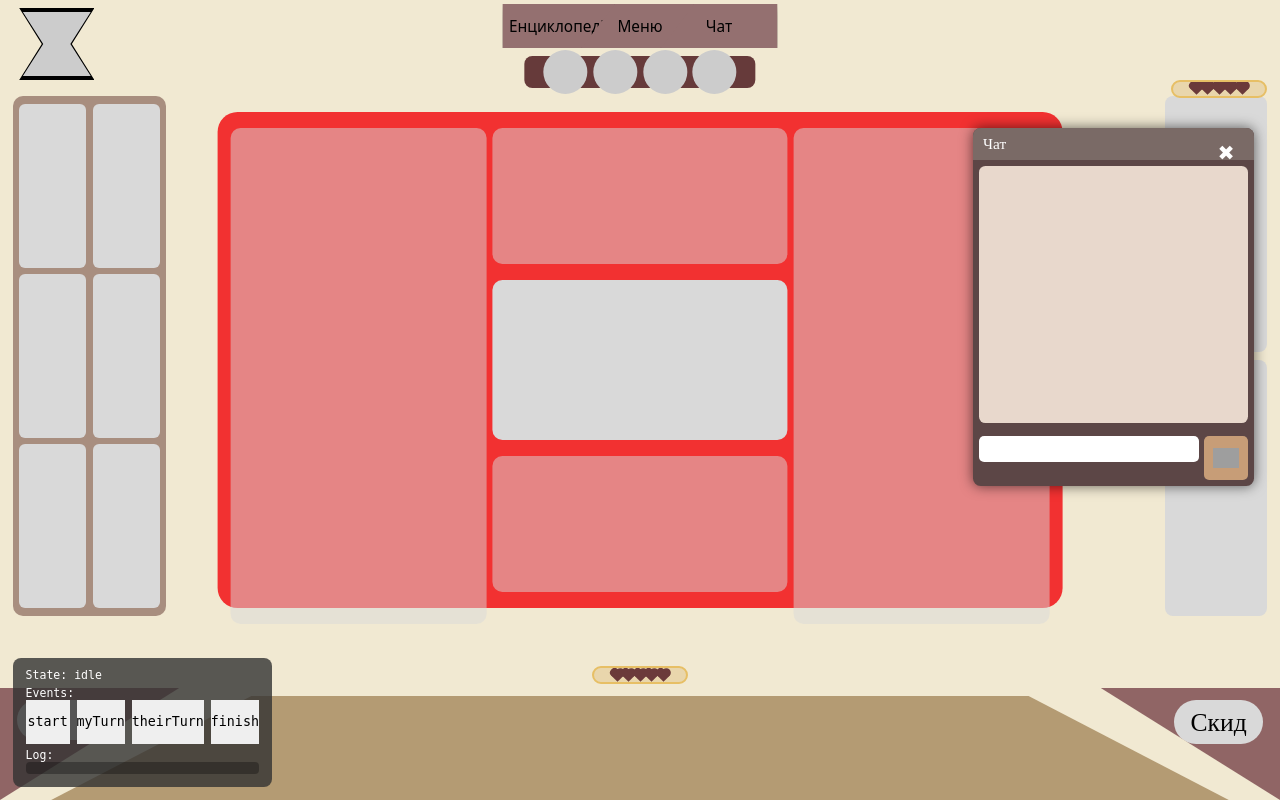
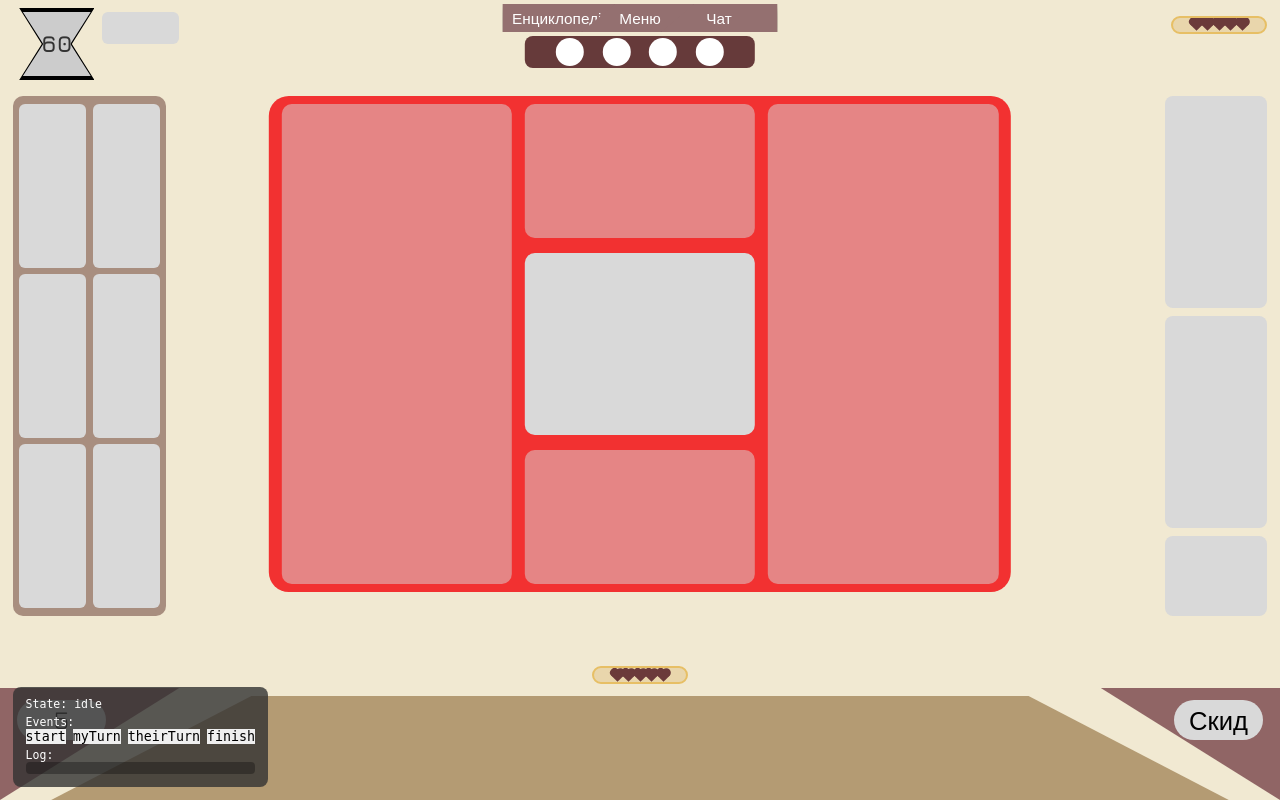
Before and after one commit to wowbruhwow/1, a Flask app: page /playable-window in a window 1280 px wide. Run offline with Flask 3, Linux system fonts and the light colour scheme; some web fonts are replaced; grey boxes are pictures that could not be loaded.

Commit message:
Fix playable-window UI to match design reference
Co-authored-by: wowbruhwow <151563881+wowbruhwow@users.noreply.github.com>

```diff
--- a/app/static/css/playable-window.css
+++ b/app/static/css/playable-window.css
@@ -15,7 +15,6 @@
 *, *::before, *::after {
   box-sizing: border-box;
 }
-
 
 nav, footer, header, aside {
   display: block;
@@ -95,7 +94,10 @@ body.body[data-page="play"] {
     overflow: hidden;
 }
 
-.hourglass_border {
+/* ============================================================
+   ТАЙМЕР (ПІСОЧНИЙ ГОДИННИК)
+============================================================ */
+.hourglass-container {
     position: absolute;
     top: 1vh;
     left: 1.5vw;
@@ -108,6 +110,7 @@ body.body[data-page="play"] {
     clip-path: polygon(0 0, 100% 0, 70% 50%, 100% 100%, 0 100%, 30% 50%);
     overflow: hidden;
     margin: 0;
+    z-index: 100;
 }
 
 .hourglass {
@@ -116,26 +119,45 @@ body.body[data-page="play"] {
     background: #ccc;
     clip-path: polygon(0 0, 100% 0, 70% 50%, 100% 100%, 0 100%, 30% 50%);
     overflow: hidden;
+    display: flex;
+    justify-content: center;
+    align-items: center;
 }
 
-.PlayersAndButtonsMenu {
+#timer-seconds {
+    font-family: "Jura", sans-serif;
+    font-size: clamp(16px, 1.8vw, 28px);
+    font-weight: bold;
+    color: #333;
+}
+
+/* ============================================================
+   КНОПКА ВЗАЄМОДІЇ
+============================================================ */
+.interaction-box {
+    position: absolute;
+    top: 1.5vh;
+    left: 8vw;
+    width: 6vw;
+    height: 4vh;
+    background-color: #D9D9D9;
+    border-radius: 6px;
+    z-index: 100;
+}
+
+/* ============================================================
+   КНОПКИ МЕНЮ (ТРАПЕЦІЄПОДІБНІ)
+============================================================ */
+.top-buttons {
     position: absolute;
     top: 0.5vh;
     left: 50%;
     transform: translateX(-50%);
-  width: auto;
-  display: flex;
-  flex-direction: column;
-  align-items: center;
-  gap: 1vh;
-  z-index: 1000;
-}
-
-.buttons {
     display: flex;
     gap: 0;
     align-items: center;
     justify-content: center;
+    z-index: 1000;
 }
 
 .CardsFAQ {
@@ -148,6 +170,8 @@ body.body[data-page="play"] {
     cursor: pointer;
     box-shadow: 0 4px 10px rgba(0, 0, 0, 0.5);
     font-size: clamp(12px, 1.2vw, 18px);
+    font-family: "Jura", sans-serif;
+    color: #fff;
     clip-path: polygon(0% 0%, 100% 0%, 71.42% 100%, 0% 100%);
 }
 
@@ -159,6 +183,8 @@ body.body[data-page="play"] {
     cursor: pointer;
     box-shadow: 0 4px 10px rgba(0, 0, 0, 0.5);
     font-size: clamp(12px, 1.2vw, 18px);
+    font-family: "Jura", sans-serif;
+    color: #fff;
     clip-path: polygon(28.57% 0%, 100% 0%, 71.42% 100%, 0% 100%);
 }
 
@@ -172,31 +198,47 @@ body.body[data-page="play"] {
     cursor: pointer;
     box-shadow: 0 4px 10px rgba(0, 0, 0, 0.5);
     font-size: clamp(12px, 1.2vw, 18px);
+    font-family: "Jura", sans-serif;
+    color: #fff;
     clip-path: polygon(0% 100%, 28.57% 0%, 100% 0%, 100% 100%);
 }
 
+.CardsFAQ:hover,
+.GameMenu:hover,
+.GameChat:hover {
+    background-color: #7d5d5d;
+}
+
+/* ============================================================
+   ПАНЕЛЬ ГРАВЦІВ
+============================================================ */
 .Players {
+    position: absolute;
+    top: 4.5vh;
+    left: 50%;
+    transform: translateX(-50%);
     width: 18vw;
     height: 4vh;
     background-color: #663A3A;
-    margin-top: 0;
     border-radius: 8px;
     display: flex;
     justify-content: space-evenly;
     align-items: center;
     padding: 0.5vh 1vw;
+    z-index: 1000;
 }
 
 .PlayerME,
 .Player_1,
 .Player_2,
 .Player_3 {
-    width: 2vw;
-    height: 2vw;
-    max-width: 3vh;
-    max-height: 3vh;
+    width: 2.5vw;
+    height: 2.5vw;
+    max-width: 3.5vh;
+    max-height: 3.5vh;
     border-radius: 50%;
-    background-color: #ccc;
+    background-color: #fff;
+    border: none;
     transition: transform 0.2s;
 }
 
@@ -207,9 +249,12 @@ body.body[data-page="play"] {
     transform: scale(1.05);
 }
 
+/* ============================================================
+   ХП ВОРОГА
+============================================================ */
 .EnemyHealth {
     position: absolute;
-    top: 10vh;
+    top: 2vh;
     right: 1vw;
     width: 7.5vw;
     height: 2.2vh;
@@ -225,7 +270,9 @@ body.body[data-page="play"] {
     overflow: hidden;
 }
 
-/* ===== ЛІВА БІЧНА ПАНЕЛЬ: ЛОКАЦІЇ (сітка 2x3) ===== */
+/* ============================================================
+   ЛІВА ПАНЕЛЬ ЛОКАЦІЙ (сітка 2x3)
+============================================================ */
 .ActiveLocations {
     position: absolute;
     top: 12vh;
@@ -239,23 +286,69 @@ body.body[data-page="play"] {
     grid-template-rows: repeat(3, 1fr);
     gap: 0.8vh;
     padding: 1vh 0.5vw;
+    z-index: 100;
 }
 
-/* Слоти для карт локацій */
-.ActiveLocations .Position_0,
-.ActiveLocations .Position_1,
-.ActiveLocations .Position_2,
-.ActiveLocations .Position_3,
-.ActiveLocations .Position_4,
-.ActiveLocations .Position_5 {
+.location-slot {
     background-color: #D9D9D9;
     border-radius: 6px;
     width: 100%;
     height: 100%;
 }
 
-/* ===== ПРАВА БІЧНА ПАНЕЛЬ: КАРТИ В РУЦІ + PREVIEW ===== */
-.MyAndEnemyPoints {
+/* ============================================================
+   ЦЕНТРАЛЬНЕ ІГРОВЕ ПОЛЕ
+============================================================ */
+.board {
+    position: absolute;
+    top: 12vh;
+    left: 50%;
+    transform: translateX(-50%);
+    width: 58vw;
+    height: 62vh;
+    background-color: #F23131;
+    border-radius: 20px;
+    display: flex;
+    justify-content: space-between;
+    padding: 1vh 1vw;
+    z-index: 50;
+}
+
+.board-left,
+.board-right {
+    width: 18vw;
+    height: 100%;
+    background-color: rgba(217, 217, 217, 0.5);
+    border-radius: 10px;
+}
+
+.board-center {
+    width: 18vw;
+    height: 100%;
+    display: flex;
+    flex-direction: column;
+    justify-content: space-between;
+}
+
+.board-top-zone,
+.board-bottom-zone {
+    width: 100%;
+    height: 28%;
+    background-color: rgba(217, 217, 217, 0.5);
+    border-radius: 10px;
+}
+
+.board-middle-zone {
+    width: 100%;
+    height: 38%;
+    background-color: #D9D9D9;
+    border-radius: 10px;
+}
+
+/* ============================================================
+   ПРАВА ПАНЕЛЬ
+============================================================ */
+.right-panel {
     position: absolute;
     top: 12vh;
     right: 1vw;
@@ -264,86 +357,24 @@ body.body[data-page="play"] {
     display: flex;
     flex-direction: column;
     gap: 1vh;
+    z-index: 100;
 }
 
-.MyPoints,
-.EnemyPoints {
+.right-slot {
     flex: 1;
     background-color: #D9D9D9;
     border-radius: 8px;
 }
 
-/* ===== ЦЕНТРАЛЬНА ІГРОВА ДОШКА ===== */
-.board {
-    position: absolute;
-    top: 14vh;
-    left: 50%;
-    transform: translateX(-50%);
-    width: 66vw;
-    height: 62vh;
-    background-color: #F23131;
-    border-radius: 20px;
+.right-slot-small {
+    height: 10vh;
+    background-color: #D9D9D9;
+    border-radius: 8px;
 }
 
-/* Ліва світла дошка */
-.MyLightSideBoard {
-    position: absolute;
-    top: 2vh;
-    left: 1vw;
-    width: 20vw;
-    height: 62vh;
-    background-color: #D9D9D980;
-    border-radius: 10px;
-}
-
-/* Права світла дошка */
-.EnemyLightSideBoard {
-    position: absolute;
-    top: 2vh;
-    right: 1vw;
-    width: 20vw;
-    height: 62vh;
-    background-color: #D9D9D980;
-    border-radius: 10px;
-}
-
-/* Верхня дарксайд дошка */
-.MyDarkSideBoard {
-    position: absolute;
-    top: 2vh;
-    left: 50%;
-    transform: translateX(-50%);
-    width: 23vw;
-    height: 17vh;
-    background-color: #D9D9D980;
-    border-radius: 10px;
-}
-
-/* Нижня дарксайд дошка */
-.EnemyDarkSideBoard {
-    position: absolute;
-    bottom: 2vh;
-    left: 50%;
-    transform: translateX(-50%);
-    width: 23vw;
-    height: 17vh;
-    background-color: #D9D9D980;
-    border-radius: 10px;
-}
-
-/* Центральна дошка для спеціальних карт */
-.SpecialCardsBoard {
-    position: absolute;
-    top: 50%;
-    left: 50%;
-    transform: translate(-50%, -50%);
-    width: 23vw;
-    height: 20vh;
-    background-color: #D9D9D9;
-    border-radius: 10px;
-}
-
-/* ===== НИЖНЯ ПАНЕЛЬ: ХОДИ ===== */
+/* ============================================================
+   НИЖНІЙ ЛІВИЙ ТРИКУТНИК (ХОДИ)
+============================================================ */
 .Moves {
     position: absolute;
     left: 0;
@@ -353,6 +384,7 @@ body.body[data-page="play"] {
     background-color: #906565;
     clip-path: polygon(0% 0%, 100% 0%, 0% 100%);
     filter: drop-shadow(0 -2px 0 black) drop-shadow(-2px 0 0 black);
+    z-index: 2000;
 }
 
 .Moves p {
@@ -364,13 +396,15 @@ body.body[data-page="play"] {
     top: 1.5vh;
     left: 1.3vw;
     font-size: clamp(18px, 2vw, 32px);
-    font-family: "Jura";
+    font-family: "Jura", sans-serif;
     display: flex;
     justify-content: center;
     align-items: center;
 }
 
-/* ===== ЗДОРОВ'Я ГРАВЦЯ ===== */
+/* ============================================================
+   ХП ГРАВЦЯ
+============================================================ */
 .MyHealth {
     position: absolute;
     left: 50%;
@@ -390,19 +424,9 @@ body.body[data-page="play"] {
     overflow: hidden;
 }
 
-/* ===== РУКА ГРАВЦЯ (НИЖНЯ ТРАПЕЦІЯ) ===== */
-.Hand {
-    position: absolute;
-    left: 4vw;
-    bottom: 0;
-    width: 92vw;
-    height: 13vh;
-    background-color: #B49B73;
-    clip-path: polygon(0% 100%, 17% 0%, 83% 0%, 100% 100%);
-    filter: drop-shadow(0 -3px 0 black);
-}
-
-/* ===== СКИД (ПРАВА НИЖНЯ ПАНЕЛЬ) ===== */
+/* ============================================================
+   НИЖНІЙ ПРАВИЙ ТРИКУТНИК (СКИД)
+============================================================ */
 .Drops {
     position: absolute;
     right: 0;
@@ -427,16 +451,31 @@ body.body[data-page="play"] {
     top: 1.5vh;
     right: 1.3vw;
     font-size: clamp(18px, 2vw, 32px);
-    font-family: "Jura";
+    font-family: "Jura", sans-serif;
     display: flex;
     justify-content: center;
     align-items: center;
     transition: transform 0.2s;
 }
 
-.OpenDrops:hover{
+.OpenDrops:hover {
     background-color: #aeadad;
     transform: translateY(-3px);
+}
+
+/* ============================================================
+   НИЖНЯ ТРАПЕЦІЯ (РУКА ГРАВЦЯ)
+============================================================ */
+.Hand {
+    position: absolute;
+    left: 4vw;
+    bottom: 0;
+    width: 92vw;
+    height: 13vh;
+    background-color: #B49B73;
+    clip-path: polygon(0% 100%, 17% 0%, 83% 0%, 100% 100%);
+    filter: drop-shadow(0 -3px 0 black);
+    z-index: 1000;
 }
 
 /* ============================================================
@@ -611,11 +650,15 @@ body.body[data-page="play"] {
     background: #5C4646;
     border-radius: 0.6vw;
     box-shadow: 0 0 1vw rgba(0,0,0,0.6);
-    display: flex;
+    display: none;
     flex-direction: column;
     z-index: 99999;
 
     pointer-events: auto; /* чат взаємодіє */
+}
+
+.game-chat-window:not([hidden]) {
+    display: flex;
 }
 
 .game-chat-header {
--- a/app/templates/playable-window.html
+++ b/app/templates/playable-window.html
@@ -5,30 +5,37 @@
     <meta charset="UTF-8" />
     <meta name="viewport" content="width=device-width, initial-scale=1.0" />
     <title>Вікно гри — City Legends</title>
-        <link rel="stylesheet" href="{{ url_for('static', filename='css/style.css') }}" />
-        <link rel="stylesheet" href="{{ url_for('static', filename='css/playable-window.css') }}">
+    <link rel="stylesheet" href="{{ url_for('static', filename='css/playable-window.css') }}" />
 </head>
 <body class="body" data-page="play">
     <div class="game-layout">
-        <div class="hourglass_border">
-            <div class="hourglass"></div>
+        <!-- ВЕРХНЯ ЧАСТИНА -->
+        <!-- Таймер (пісочний годинник) -->
+        <div class="hourglass-container">
+            <div class="hourglass">
+                <span id="timer-seconds">60</span>
+            </div>
         </div>
 
-        <div class="PlayersAndButtonsMenu">
-            <div class="buttons">
+        <!-- Кнопка взаємодії -->
+        <div class="interaction-box"></div>
+
+        <!-- Кнопки меню -->
+        <div class="top-buttons">
             <button class="CardsFAQ" type="button" aria-label="Енциклопедія">Енциклопедія</button>
             <button class="GameMenu" type="button" aria-label="Меню гри">Меню</button>
             <button class="GameChat" type="button" aria-label="Чат гри">Чат</button>
         </div>
 
+        <!-- Панель гравців -->
         <div class="Players">
             <button class="PlayerME" type="button" aria-label="Ваш огляд"></button>
             <button class="Player_1" type="button" aria-label="Гравець 1"></button>
             <button class="Player_2" type="button" aria-label="Гравець 2"></button>
             <button class="Player_3" type="button" aria-label="Гравець 3"></button>
         </div>
-        </div>
 
+        <!-- ХП ворога -->
         <div class="EnemyHealth">
             <span class="heart"></span>
             <span class="heart"></span>
@@ -37,34 +44,41 @@
             <span class="heart"></span>
         </div>
 
-        <div class="MyAndEnemyPoints">
-            <div class="MyPoints"></div>
-            <div class="EnemyPoints"></div>
+        <!-- ЛІВА ПАНЕЛЬ ЛОКАЦІЙ -->
+        <div class="ActiveLocations">
+            <div class="location-slot"></div>
+            <div class="location-slot"></div>
+            <div class="location-slot"></div>
+            <div class="location-slot"></div>
+            <div class="location-slot"></div>
+            <div class="location-slot"></div>
         </div>
 
-        <div class="ActiveLocations">
-            <div class="Position_0"></div>
-            <div class="Position_1"></div>
-            <div class="Position_2"></div>
-            <div class="Position_3"></div>
-            <div class="Position_4"></div>
-            <div class="Position_5"></div>
+        <!-- ЦЕНТРАЛЬНЕ ІГРОВЕ ПОЛЕ -->
+        <div class="board">
+            <div class="board-left"></div>
+            <div class="board-center">
+                <div class="board-top-zone"></div>
+                <div class="board-middle-zone"></div>
+                <div class="board-bottom-zone"></div>
+            </div>
+            <div class="board-right"></div>
         </div>
 
-        <div class="board">
-            <div class="MyLightSideBoard"></div>
-            <div class="EnemyDarkSideBoard"></div>
-            <div class="SpecialCardsBoard"></div>
-            <div class="MyDarkSideBoard"></div>
-            <div class="EnemyLightSideBoard"></div>
+        <!-- ПРАВА ПАНЕЛЬ -->
+        <div class="right-panel">
+            <div class="right-slot"></div>
+            <div class="right-slot"></div>
+            <div class="right-slot-small"></div>
         </div>
 
-        <div class="Cards"></div>
-
+        <!-- НИЖНЯ ЧАСТИНА -->
+        <!-- Лівий трикутник (ходи) -->
         <div class="Moves">
             <p id="MoveCount">5</p>
         </div>
 
+        <!-- ХП гравця -->
         <div class="MyHealth">
             <span class="heart"></span>
             <span class="heart"></span>
@@ -73,11 +87,13 @@
             <span class="heart"></span>
         </div>
 
-        <div class="Hand"></div>
-
+        <!-- Правий трикутник (скид) -->
         <div class="Drops">
             <button class="OpenDrops">Скид</button>
         </div>
+
+        <!-- Нижня трапеція (карти) -->
+        <div class="Hand"></div>
     </div>
 
         <div class="modal-overlay" id="modalOverlay_drops" hidden>
```
Lines whose indentation alone changed are shown as unchanged.
